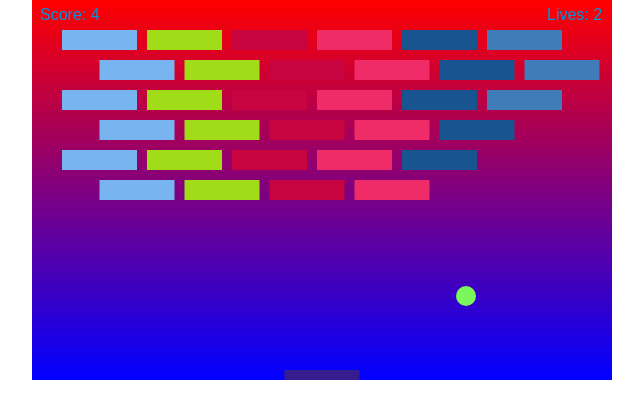
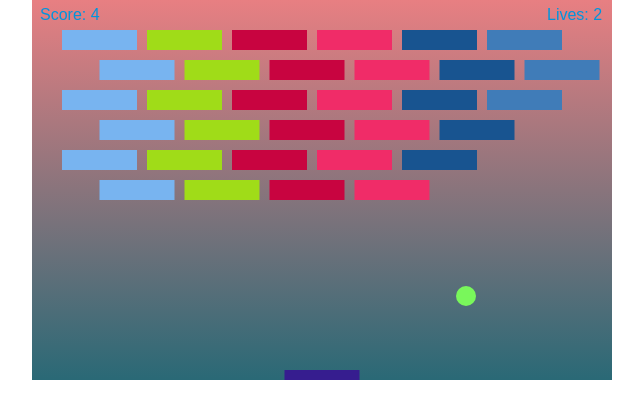
Before and after one commit to FrazierMark/Break-Out-Game, a plain HTML site: page index.html in a window 1280 px wide. Shown: the whole page, without its empty margins (318-961 px from the left). Drawn offline with Linux system fonts and the light colour scheme.

Commit message:
Gradient is now random

```diff
--- a/index.html
+++ b/index.html
@@ -44,8 +44,8 @@
 			let paddleColor = createRandomColor();
 
 			let gradient = ctx.createLinearGradient(0, 0, 0, canvas.height);
-			gradient.addColorStop(0, '#ff0000');
-			gradient.addColorStop(1, '#0000ff');
+			gradient.addColorStop(0, createRandomColor());
+			gradient.addColorStop(1, createRandomColor());
 
 			let bricks = [];
 			for (let c = 0; c < brickColumnCount; c++) {
```
